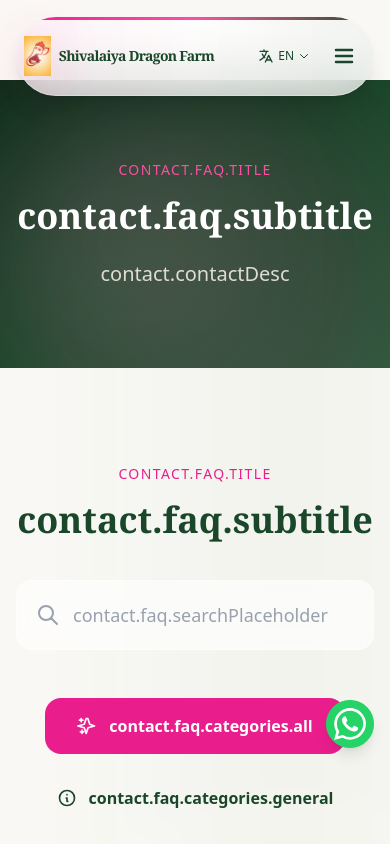
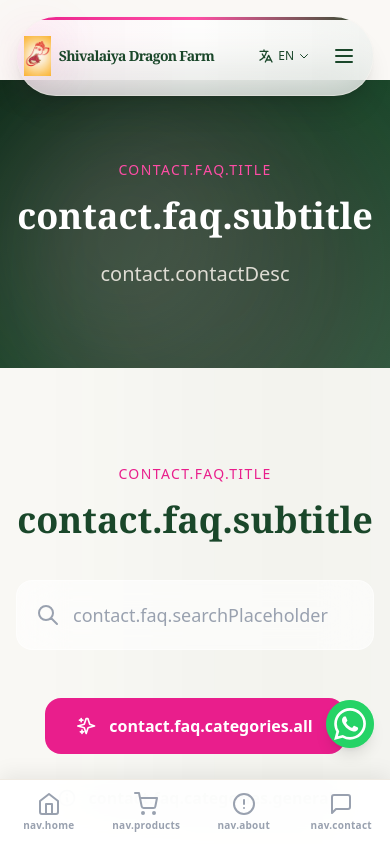
Before and after one commit to Pranav9119/Shivalaiyadragonfarm, a React (Vite) app: page /faq in a window 390 px wide. Shown: the top 844 px of the page. Built offline with nearby package versions, Linux system fonts and the light colour scheme; the HTML template or start-up script is replaced by a standard one.

Commit message:
Add mobile BottomNav, default hamburger, mobile perf CSS, update founder content

```diff
--- a/src/App.jsx
+++ b/src/App.jsx
@@ -16,6 +16,7 @@ import LoadingScreen from './components/LoadingScreen'
 import PageTransition from './components/PageTransition'
 import WhatsAppButton from './components/WhatsAppButton'
 import CustomCursor from './components/CustomCursor'
+import BottomNav from './components/BottomNav'
 
 function App() {
   const [isLoading, setIsLoading] = useState(true)
@@ -42,7 +43,7 @@ function App() {
       <ScrollToTop />
       <BackToTop />
       <Navbar />
-      <main className="flex-grow w-full max-w-[100vw] overflow-hidden">
+      <main className="flex-grow w-full max-w-[100vw] overflow-hidden pb-16 md:pb-0">
         <AnimatePresence mode="wait">
           <Routes location={location} key={location.pathname}>
             <Route path="/" element={<PageTransition><Home /></PageTransition>} />
@@ -56,6 +57,7 @@ function App() {
         </AnimatePresence>
       </main>
       <WhatsAppButton />
+      <BottomNav />
       <Footer />
     </div>
   )
--- /dev/null
+++ b/src/components/BottomNav.jsx
@@ -0,0 +1,84 @@
+import { Link, useLocation } from 'react-router-dom'
+import { useTranslation } from 'react-i18next'
+import { motion } from 'framer-motion'
+
+const navItems = [
+  {
+    key: 'home',
+    path: '/',
+    icon: (
+      <svg viewBox="0 0 24 24" fill="none" stroke="currentColor" strokeWidth={2} strokeLinecap="round" strokeLinejoin="round" className="w-6 h-6">
+        <path d="M3 9l9-7 9 7v11a2 2 0 01-2 2H5a2 2 0 01-2-2V9z" />
+        <polyline points="9 22 9 12 15 12 15 22" />
+      </svg>
+    )
+  },
+  {
+    key: 'products',
+    path: '/products',
+    icon: (
+      <svg viewBox="0 0 24 24" fill="none" stroke="currentColor" strokeWidth={2} strokeLinecap="round" strokeLinejoin="round" className="w-6 h-6">
+        <circle cx="9" cy="21" r="1" /><circle cx="20" cy="21" r="1" />
+        <path d="M1 1h4l2.68 13.39a2 2 0 001.99 1.61h9.72a2 2 0 001.98-1.72l1.63-8.28H6" />
+      </svg>
+    )
+  },
+  {
+    key: 'about',
+    path: '/about',
+    icon: (
+      <svg viewBox="0 0 24 24" fill="none" stroke="currentColor" strokeWidth={2} strokeLinecap="round" strokeLinejoin="round" className="w-6 h-6">
+        <circle cx="12" cy="12" r="10" />
+        <line x1="12" y1="8" x2="12" y2="12" />
+        <line x1="12" y1="16" x2="12.01" y2="16" />
+      </svg>
+    )
+  },
+  {
+    key: 'contact',
+    path: '/contact',
+    icon: (
+      <svg viewBox="0 0 24 24" fill="none" stroke="currentColor" strokeWidth={2} strokeLinecap="round" strokeLinejoin="round" className="w-6 h-6">
+        <path d="M21 15a2 2 0 01-2 2H7l-4 4V5a2 2 0 012-2h14a2 2 0 012 2z" />
+      </svg>
+    )
+  }
+]
+
+export default function BottomNav() {
+  const location = useLocation()
+  const { t } = useTranslation()
+
+  return (
+    <nav className="md:hidden fixed bottom-0 left-0 right-0 z-50 bg-white/95 backdrop-blur-xl border-t border-cream-dark shadow-[0_-4px_20px_rgba(0,0,0,0.08)]">
+      <div className="flex items-stretch h-16">
+        {navItems.map((item) => {
+          const isActive = location.pathname === item.path
+          return (
+            <Link
+              key={item.path}
+              to={item.path}
+              className="flex-1 flex flex-col items-center justify-center gap-0.5 relative"
+            >
+              {isActive && (
+                <motion.div
+                  layoutId="bottomNavIndicator"
+                  className="absolute top-0 left-1/2 -translate-x-1/2 w-8 h-0.5 bg-dragon-pink rounded-full"
+                  transition={{ type: 'spring', stiffness: 300, damping: 25 }}
+                />
+              )}
+              <span className={`transition-colors duration-200 ${isActive ? 'text-dragon-pink' : 'text-gray-400'}`}>
+                {item.icon}
+              </span>
+              <span className={`text-[10px] font-semibold tracking-wide transition-colors duration-200 ${isActive ? 'text-dragon-pink' : 'text-gray-400'}`}>
+                {t(`nav.${item.key}`)}
+              </span>
+            </Link>
+          )
+        })}
+      </div>
+      {/* Safe area padding for phones with home indicator */}
+      <div className="h-safe-area-bottom bg-white/95" />
+    </nav>
+  )
+}
--- a/src/components/Navbar.jsx
+++ b/src/components/Navbar.jsx
@@ -138,38 +138,19 @@ export default function Navbar() {
           {/* Mobile Menu Button */}
           <div className="flex md:hidden items-center gap-1 sm:gap-2">
             <LanguageSwitcher />
-            <motion.button
-              whileTap={{ scale: 0.9 }}
+            <button
               onClick={() => setIsOpen(!isOpen)}
-              className="min-w-[44px] min-h-[44px] flex items-center justify-center p-2 rounded-xl text-dragon-green hover:bg-dragon-pink/10 hover:text-dragon-pink transition-all duration-300 relative group"
+              className="min-w-[44px] min-h-[44px] flex items-center justify-center p-2 rounded-xl text-dragon-green hover:bg-dragon-pink/10 hover:text-dragon-pink transition-colors duration-200"
               aria-label="Toggle menu"
             >
-              <div className="absolute inset-0 bg-dragon-pink/20 rounded-xl blur opacity-0 group-hover:opacity-100 transition-opacity duration-300 -z-10" />
-
-              <svg className="w-6 h-6 relative z-10" fill="none" stroke="currentColor" viewBox="0 0 24 24">
-                <AnimatePresence mode='wait'>
-                  {isOpen ? (
-                    <motion.path
-                      key="close"
-                      initial={{ opacity: 0, scale: 0.8 }}
-                      animate={{ opacity: 1, scale: 1 }}
-                      exit={{ opacity: 0, scale: 0.8 }}
-                      transition={{ duration: 0.2, ease: "easeOut" }}
-                      strokeLinecap="round" strokeLinejoin="round" strokeWidth={2.5} d="M6 18L18 6M6 6l12 12"
-                    />
-                  ) : (
-                    <motion.path
-                      key="menu"
-                      initial={{ opacity: 0, scale: 0.8 }}
-                      animate={{ opacity: 1, scale: 1 }}
-                      exit={{ opacity: 0, scale: 0.8 }}
-                      transition={{ duration: 0.2, ease: "easeOut" }}
-                      strokeLinecap="round" strokeLinejoin="round" strokeWidth={2.5} d="M4 6h16M4 12h16M4 18h16"
-                    />
-                  )}
-                </AnimatePresence>
+              <svg className="w-6 h-6" fill="none" stroke="currentColor" viewBox="0 0 24 24">
+                {isOpen ? (
+                  <path strokeLinecap="round" strokeLinejoin="round" strokeWidth={2} d="M6 18L18 6M6 6l12 12" />
+                ) : (
+                  <path strokeLinecap="round" strokeLinejoin="round" strokeWidth={2} d="M4 6h16M4 12h16M4 18h16" />
+                )}
               </svg>
-            </motion.button>
+            </button>
           </div>
         </div>
 
--- a/src/i18n/locales/en.json
+++ b/src/i18n/locales/en.json
@@ -70,8 +70,8 @@
     },
     "founders": {
       "ponnusamy": "T R Ponnusamy",
-      "ponnusamyRole": "Senior Advisor & Mentor",
-      "ponnusamyBio": "With decades of wisdom, Ponnusamy provides the foundational guidance that keeps our farm rooted in excellence."
+      "ponnusamyRole": "Founder & Owner",
+      "ponnusamyBio": "With a visionary mindset, Ponnusamy founded and established the dragon fruit farm. His dedication and innovative approach turned the idea into reality, laying the foundation for the farm's growth, quality, and success."
     },
     "stats": {
       "acres": "10+ Acres",
--- a/src/index.css
+++ b/src/index.css
@@ -19,6 +19,19 @@
   a, button, input, textarea, select, [role="button"],
   .cursor-pointer, .cursor-default, .cursor-auto, .cursor-text, .cursor-grab {
     cursor: none !important;
+  }
+}
+
+/* Mobile performance: reduce heavy visual effects on small screens */
+@media (max-width: 767px) {
+  /* Disable blur-heavy glass effects for performance */
+  .backdrop-blur-3xl, .backdrop-blur-2xl {
+    backdrop-filter: blur(8px) !important;
+    -webkit-backdrop-filter: blur(8px) !important;
+  }
+  /* Ensure bottom nav spacing is respected */
+  body {
+    padding-bottom: env(safe-area-inset-bottom);
   }
 }
 
```
